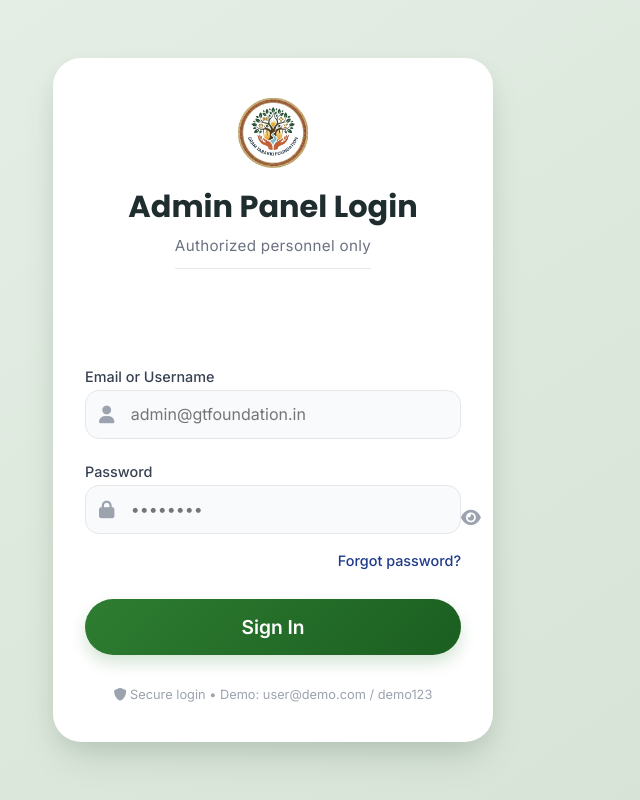
After one commit to riyajul-saha/gram-tarakki-foundation, a Flask app: page /login in a window 1280 px wide. The commit adds this page. Shown: the whole page, without its empty margins (367-1007 px from the left). Run offline with Flask 3, Linux system fonts and the light colour scheme.

Commit message:
Add more button. Add admin login page

```diff
--- a/app.py
+++ b/app.py
@@ -1,12 +1,11 @@
 import os
-import smtplib
 import threading
-from email.mime.multipart import MIMEMultipart
-from email.mime.text import MIMEText
 from datetime import datetime
 import mysql.connector
 from dotenv import load_dotenv
 from flask import Flask, render_template, request, jsonify
+
+from core.email_sender import send_email_async
 
 # Load environment variables from .env file (if it exists)
 # In production platforms (like Render/Railway), variables are usually
@@ -87,33 +86,6 @@ def get_db_connection():
     except mysql.connector.Error as err:
         print(f"Error connecting to database: {err}")
         return None
-
-def send_email_async(email, html_body):
-    try:
-        print(f"Starting to send email to {email}...", flush=True)
-        gmail_user = os.getenv("GMAIL").strip()
-        gmail_password = os.getenv("GMAIL_PASSWORD").strip()
-
-        if gmail_user and gmail_password:
-            msg = MIMEMultipart()
-            msg['From'] = gmail_user
-            msg['To'] = email
-            msg['Subject'] = "Application Received – Gram Tarakki Foundation"
-
-            msg.attach(MIMEText(html_body, 'html'))
-
-            server = smtplib.SMTP('smtp.gmail.com', 587)
-            server.set_debuglevel(1)  # View SMTP logs in Render
-            server.starttls()
-            server.login(gmail_user, gmail_password)
-            server.send_message(msg)
-            server.quit()
-            print(f"Email sent successfully to {email}", flush=True)
-        else:
-            print("Gmail credentials not found in environment variables.", flush=True)
-    except Exception as e:
-        print(f"Failed to send confirmation email: {e}", flush=True)
-
 
 @app.route("/")
 def home():
@@ -253,6 +225,14 @@ def volunteer():
 def partners():
   return render_template('partners.html')
 
+@app.route("/carrier")
+def carrier():
+  return render_template('carrier.html')
+
+@app.route("/login")
+def login():
+  return render_template('admin/login.html')
+
 if __name__ == "__main__":
     # Check if we should run in debug mode
     debug_mode = os.getenv("FLASK_DEBUG", "True").lower() in ("true", "1", "t")
--- /dev/null
+++ b/static/css/admin/login.css
@@ -0,0 +1,240 @@
+* {
+    margin: 0;
+    padding: 0;
+    box-sizing: border-box;
+}
+
+body {
+    font-family: 'Inter', sans-serif;
+    background: linear-gradient(145deg, #e8f0e8, #d4e2d4);
+    /* soft greenish background */
+    min-height: 100vh;
+    display: flex;
+    align-items: center;
+    justify-content: center;
+    padding: 20px;
+}
+
+/* Centered card */
+.login-card {
+    background: #FFFFFF;
+    border-radius: 28px;
+    box-shadow: 0 20px 40px -10px rgba(0, 40, 20, 0.15), 0 8px 20px rgba(0, 0, 0, 0.05);
+    max-width: 440px;
+    width: 100%;
+    padding: 2.5rem 2rem;
+    transition: transform 0.3s ease, box-shadow 0.3s ease;
+}
+
+.login-card:hover {
+    box-shadow: 0 25px 50px -12px rgba(46, 125, 50, 0.2);
+}
+
+/* Header Section */
+.login-header {
+    text-align: center;
+    margin-bottom: 2rem;
+}
+
+.logo {
+    display: inline-flex;
+    align-items: center;
+    justify-content: center;
+    width: 70px;
+    height: 70px;
+    background: transparent;
+    border-radius: 20px;
+    margin-bottom: 1rem;
+    /* Removed box-shadow and background color since it's an image now */
+}
+
+/* Removed .logo i styles */
+
+.login-header h1 {
+    font-family: 'Poppins', sans-serif;
+    font-weight: 700;
+    font-size: 1.9rem;
+    color: #1F2D2E;
+    margin-bottom: 0.3rem;
+}
+
+.login-header .subtitle {
+    font-size: 0.95rem;
+    color: #6B7280;
+    letter-spacing: 0.3px;
+    border-bottom: 1px solid #E5E7EB;
+    padding-bottom: 0.8rem;
+    display: inline-block;
+}
+
+/* Form fields */
+.form-group {
+    margin-bottom: 1.5rem;
+}
+
+.form-group label {
+    display: block;
+    font-weight: 500;
+    font-size: 0.9rem;
+    color: #374151;
+    margin-bottom: 0.3rem;
+}
+
+.input-wrapper {
+    position: relative;
+    display: flex;
+    align-items: center;
+}
+
+.input-wrapper i {
+    position: absolute;
+    left: 14px;
+    color: #9CA3AF;
+    font-size: 1.1rem;
+}
+
+.input-wrapper input {
+    width: 100%;
+    padding: 0.85rem 1rem 0.85rem 2.8rem;
+    border: 1.5px solid #E5E7EB;
+    border-radius: 14px;
+    font-size: 1rem;
+    font-family: 'Inter', sans-serif;
+    transition: all 0.2s ease;
+    background: #F9FAFB;
+}
+
+.input-wrapper input:focus {
+    outline: none;
+    border-color: #2E7D32;
+    box-shadow: 0 0 0 4px rgba(46, 125, 50, 0.1);
+    background: white;
+}
+
+/* Password toggle */
+.password-toggle {
+    position: absolute;
+    right: 14px;
+    color: #9CA3AF;
+    cursor: pointer;
+    transition: color 0.2s;
+    z-index: 2;
+    background: transparent;
+    border: none;
+    font-size: 1.1rem;
+}
+
+.password-toggle:hover {
+    color: #2E7D32;
+}
+
+/* Forgot password */
+.forgot-row {
+    text-align: right;
+    margin-top: -0.5rem;
+    margin-bottom: 1.8rem;
+}
+
+.forgot-link {
+    color: #1E3A8A;
+    font-size: 0.9rem;
+    font-weight: 500;
+    text-decoration: none;
+    position: relative;
+    transition: color 0.2s;
+}
+
+.forgot-link::after {
+    content: '';
+    position: absolute;
+    bottom: -2px;
+    left: 0;
+    width: 0;
+    height: 1.5px;
+    background: #1E3A8A;
+    transition: width 0.3s ease;
+}
+
+.forgot-link:hover {
+    color: #0f2b5e;
+}
+
+.forgot-link:hover::after {
+    width: 100%;
+}
+
+/* Login button */
+.login-btn {
+    width: 100%;
+    background: linear-gradient(135deg, #2E7D32, #1B5E20);
+    border: none;
+    border-radius: 40px;
+    padding: 1rem;
+    color: white;
+    font-size: 1.2rem;
+    font-weight: 600;
+    font-family: 'Inter', sans-serif;
+    cursor: pointer;
+    transition: all 0.25s ease;
+    box-shadow: 0 8px 16px rgba(46, 125, 50, 0.2);
+    margin-bottom: 1rem;
+}
+
+.login-btn:hover {
+    transform: translateY(-2px);
+    box-shadow: 0 12px 24px rgba(46, 125, 50, 0.3);
+    background: linear-gradient(135deg, #1f5a24, #124315);
+}
+
+.login-btn:active {
+    transform: scale(0.98);
+    box-shadow: 0 4px 8px rgba(46, 125, 50, 0.2);
+}
+
+/* Error message */
+.error-message {
+    background-color: #FFEBEE;
+    border-left: 4px solid #E53935;
+    border-radius: 8px;
+    padding: 0.8rem 1rem;
+    margin-bottom: 1.5rem;
+    display: flex;
+    align-items: center;
+    gap: 0.7rem;
+    font-size: 0.9rem;
+    color: #B71C1C;
+    opacity: 0;
+    transition: opacity 0.3s;
+}
+
+.error-message.show {
+    opacity: 1;
+}
+
+.error-message i {
+    font-size: 1.1rem;
+}
+
+/* Demo note */
+.demo-note {
+    text-align: center;
+    font-size: 0.8rem;
+    color: #9CA3AF;
+    margin-top: 1rem;
+}
+
+/* Mobile optimization */
+@media (max-width: 480px) {
+    .login-card {
+        padding: 2rem 1.5rem;
+    }
+
+    .login-header h1 {
+        font-size: 1.6rem;
+    }
+
+    .logo {
+        width: 60px;
+        height: 60px;
+    }
+}
--- /dev/null
+++ b/static/js/admin/login.js
@@ -0,0 +1,49 @@
+// Password show/hide toggle
+const togglePassword = document.getElementById('togglePassword');
+const passwordInput = document.getElementById('password');
+
+togglePassword.addEventListener('click', function () {
+    const type = passwordInput.getAttribute('type') === 'password' ? 'text' : 'password';
+    passwordInput.setAttribute('type', type);
+    this.querySelector('i').classList.toggle('fa-eye');
+    this.querySelector('i').classList.toggle('fa-eye-slash');
+});
+
+// Simple login validation (demo only)
+function handleLogin(event) {
+    event.preventDefault();
+
+    const username = document.getElementById('username').value.trim();
+    const password = document.getElementById('password').value.trim();
+    const errorDiv = document.getElementById('errorMsg');
+    const errorText = document.getElementById('errorText');
+
+    // Reset error
+    errorDiv.classList.remove('show');
+
+    // Demo credentials (hardcoded for demo)
+    if (username === '' || password === '') {
+        errorText.innerText = 'Both fields are required.';
+        errorDiv.classList.add('show');
+        return false;
+    }
+
+    // Simulate authentication (in real scenario, you'd send to server)
+    if (username === 'admin@gtfoundation.in' && password === 'admin123') {
+        // Success – redirect or show success (demo)
+        alert('Login successful! (Demo)');
+        // window.location.href = 'dashboard.html';
+    } else {
+        errorText.innerText = 'Invalid email or password.';
+        errorDiv.classList.add('show');
+    }
+    return false;
+}
+
+// Remove error when user starts typing
+document.getElementById('username').addEventListener('input', function () {
+    document.getElementById('errorMsg').classList.remove('show');
+});
+document.getElementById('password').addEventListener('input', function () {
+    document.getElementById('errorMsg').classList.remove('show');
+});
--- /dev/null
+++ b/templates/admin/login.html
@@ -0,0 +1,77 @@
+<!DOCTYPE html>
+<html lang="en">
+
+<head>
+    <meta charset="UTF-8">
+    <meta name="viewport" content="width=device-width, initial-scale=1.0, maximum-scale=1.5">
+    <title>Admin Login | Gram Tarakki Foundation</title>
+    <!-- Fonts -->
+    <link rel="preconnect" href="https://fonts.googleapis.com">
+    <link rel="preconnect" href="https://fonts.gstatic.com" crossorigin>
+    <link
+        href="https://fonts.googleapis.com/css2?family=Inter:opsz,wght@14..32,400;14..32,500;14..32,600;14..32,700&family=Poppins:wght@600;700&display=swap"
+        rel="stylesheet">
+    <!-- Font Awesome for icons -->
+    <link rel="stylesheet" href="https://cdnjs.cloudflare.com/ajax/libs/font-awesome/6.0.0-beta3/css/all.min.css">
+    <link rel="stylesheet" href="{{ url_for('static', filename='css/admin/login.css') }}">
+</head>
+
+<body>
+    <div class="login-card">
+        <!-- Header -->
+        <div class="login-header">
+            <div class="logo">
+                <img src="{{ url_for('static', filename='images/home/logo.webp') }}" alt="GT Foundation Logo"
+                    style="width: 100%; height: 100%; object-fit: contain;">
+            </div>
+            <h1>Admin Panel Login</h1>
+            <div class="subtitle">Authorized personnel only</div>
+        </div>
+
+        <!-- Form -->
+        <form id="loginForm" onsubmit="return handleLogin(event)">
+            <!-- Error message placeholder -->
+            <div id="errorMsg" class="error-message">
+                <i class="fas fa-exclamation-circle"></i>
+                <span id="errorText"></span>
+            </div>
+
+            <!-- Email / Username -->
+            <div class="form-group">
+                <label for="username">Email or Username</label>
+                <div class="input-wrapper">
+                    <i class="fas fa-user"></i>
+                    <input type="text" id="username" placeholder="admin@gtfoundation.in" autocomplete="username">
+                </div>
+            </div>
+
+            <!-- Password with toggle -->
+            <div class="form-group">
+                <label for="password">Password</label>
+                <div class="input-wrapper">
+                    <i class="fas fa-lock"></i>
+                    <input type="password" id="password" placeholder="••••••••" autocomplete="current-password">
+                    <button type="button" class="password-toggle" id="togglePassword" aria-label="Show password">
+                        <i class="fas fa-eye"></i>
+                    </button>
+                </div>
+            </div>
+
+            <!-- Forgot Password -->
+            <div class="forgot-row">
+                <a href="#" class="forgot-link">Forgot password?</a>
+            </div>
+
+            <!-- Login Button -->
+            <button type="submit" class="login-btn">Sign In</button>
+
+            <div class="demo-note">
+                <i class="fas fa-shield-alt"></i> Secure login • Demo: user@demo.com / demo123
+            </div>
+        </form>
+    </div>
+
+    <script src="{{ url_for('static', filename='js/admin/login.js') }}"></script>
+</body>
+
+</html>
```
Also changed, not shown: core/email_sender.py (added, +30 -0 lines), static/css/base.css (+72 -0 lines), static/js/base.js (+16 -4 lines), templates/base.html (+7 -0 lines).
